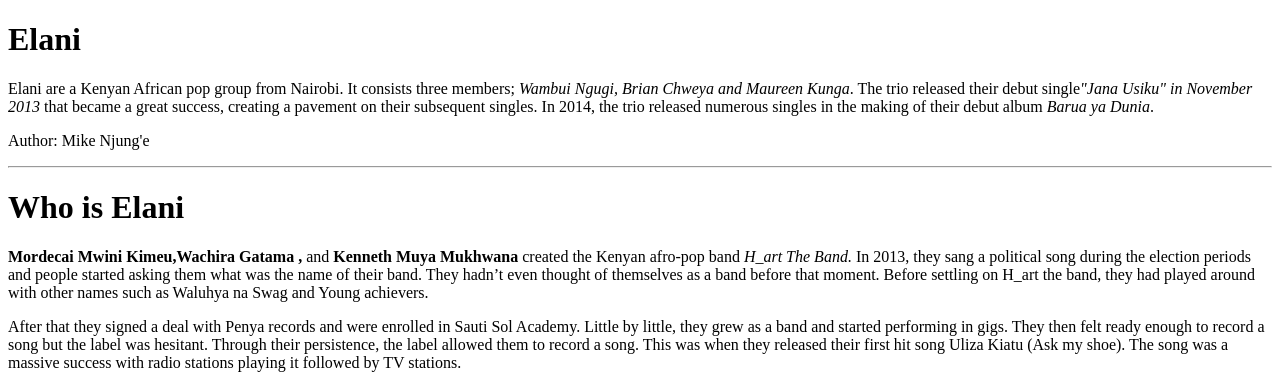
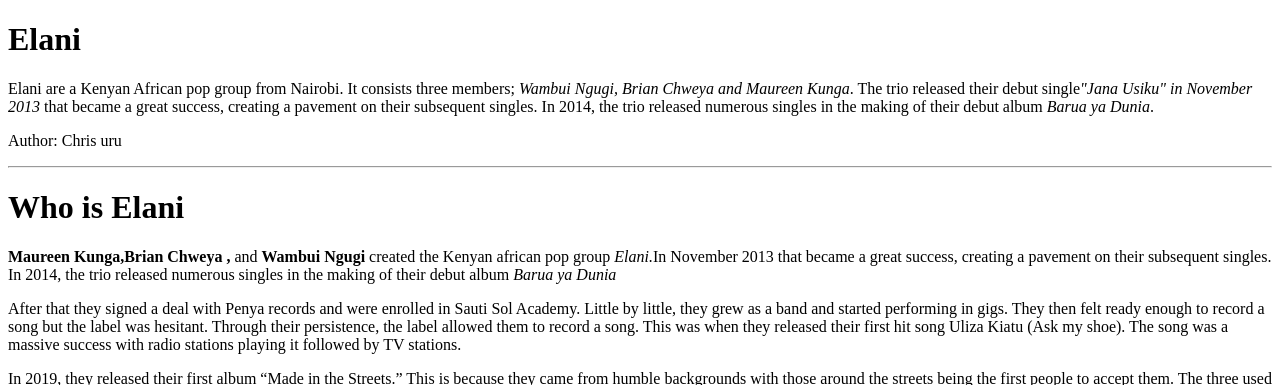
Before and after one commit to chrisuru485/fav-bnd, a plain HTML site: page index.html in a window 1280 px wide. Shown: the top 385 px of the page. Drawn offline with Linux system fonts and the light colour scheme.

Commit message:
added about the group

```diff
--- a/index.html
+++ b/index.html
@@ -16,7 +16,7 @@
             <p class="p_home">Elani are a Kenyan African pop group from Nairobi. It consists three members; <em>Wambui Ngugi, Brian Chweya and Maureen Kunga</em>.
                     The trio released their debut single<em>"Jana Usiku" in  November 2013</em> that became a great success, creating a pavement on their subsequent singles.
                     In 2014, the trio released numerous singles in the making of their debut album <em>Barua ya Dunia</em>.</p>
-                <span>Author: Mike Njung'e</span>
+                <span>Author: Chris uru</span>
             </p>
         </div>
     </div>
@@ -25,8 +25,9 @@
         <h1 class="title_who">Who is Elani</h1>
         <div class="ld">
             <p>
-                <strong> Mordecai Mwini Kimeu,Wachira Gatama ,</strong> and <strong>Kenneth Muya Mukhwana</strong> created the
-                Kenyan afro-pop band <em>H_art The Band.</em> In 2013, they sang a political song during the election periods and people started asking them what was the name of their band. They hadn’t even thought of themselves as a band before that moment. Before settling on H_art the band, they had played around with other names such as Waluhya na Swag and Young achievers.
+                <strong> Maureen Kunga,Brian Chweya ,</strong> and <strong>Wambui Ngugi</strong> created the
+                Kenyan african pop group <em> Elani.</em>In  November 2013</em> that became a great success, creating a pavement on their subsequent singles.
+                    In 2014, the trio released numerous singles in the making of their debut album <em>Barua ya Dunia</em>
             </p>
             <p>
                After that they signed a deal with Penya records and were enrolled in Sauti Sol Academy. Little by little, they grew as a band and started performing in gigs. They then felt ready enough to record a song but the label was hesitant. Through their persistence, the label allowed them to record a song. This was when they released their first hit song Uliza Kiatu (Ask my shoe). The song was a massive success with radio stations playing it followed by TV stations.
```
